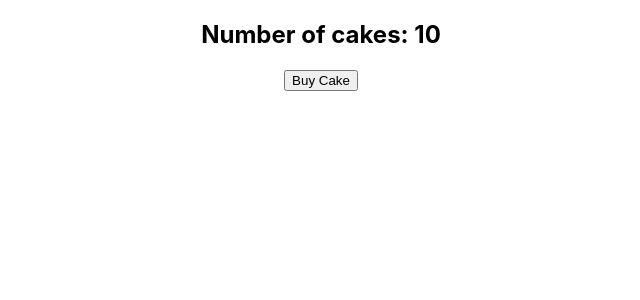
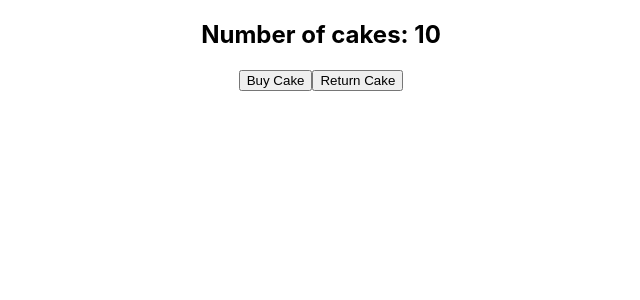
Before and after one commit to ArmandoAlvear23/react-redux-app, a React (Create React App) app: page / in a window 1280 px wide. Shown: the top 300 px of the page, without its empty margins (319-959 px from the left). Built offline with nearby package versions, Linux system fonts and the light colour scheme.

Commit message:
add return cake functionality

```diff
--- a/src/componenets/CakeContainer.js
+++ b/src/componenets/CakeContainer.js
@@ -1,12 +1,13 @@
 import React from "react";
 import { connect } from "react-redux";
-import { buyCake } from "../redux";
+import { buyCake, returnCake } from "../redux";
 
 function CakeContainer(props) {
   return (
     <div>
       <h2>Number of cakes: {props.numOfCakes}</h2>
       <button onClick={props.buyCake}>Buy Cake</button>
+      <button onClick={props.returnCake}>Return Cake</button>
     </div>
   );
 }
@@ -20,6 +21,7 @@ const mapStateToProps = (state) => {
 const mapDispatchToProps = (dispatch) => {
   return {
     buyCake: () => dispatch(buyCake()),
+    returnCake: () => dispatch(returnCake()),
   };
 };
 
--- a/src/redux/cake/cakeActions.js
+++ b/src/redux/cake/cakeActions.js
@@ -1,7 +1,13 @@
-import { BUY_CAKE } from "./cakeTypes";
+import { BUY_CAKE, RETURN_CAKE } from "./cakeTypes";
 
 export const buyCake = () => {
   return {
     type: BUY_CAKE,
   };
 };
+
+export const returnCake = () => {
+  return {
+    type: RETURN_CAKE,
+  };
+};
--- a/src/redux/cake/cakeReducer.js
+++ b/src/redux/cake/cakeReducer.js
@@ -1,4 +1,4 @@
-import { BUY_CAKE } from "./cakeTypes";
+import { BUY_CAKE, RETURN_CAKE } from "./cakeTypes";
 
 const initialState = {
   numOfCakes: 10,
@@ -11,6 +11,11 @@ const cakeReducer = (state = initialState, action) => {
         ...state,
         numOfCakes: state.numOfCakes - 1,
       };
+    case RETURN_CAKE:
+      return {
+        ...state,
+        numOfCakes: state.numOfCakes + 1,
+      };
     default:
       return state;
   }
--- a/src/redux/cake/cakeTypes.js
+++ b/src/redux/cake/cakeTypes.js
@@ -1 +1,2 @@
 export const BUY_CAKE = "BUY_CAKE";
+export const RETURN_CAKE = "RETURN_CAKE";
--- a/src/redux/index.js
+++ b/src/redux/index.js
@@ -1 +1 @@
-export { buyCake } from "./cake/cakeActions";
+export { buyCake, returnCake } from "./cake/cakeActions";
```
